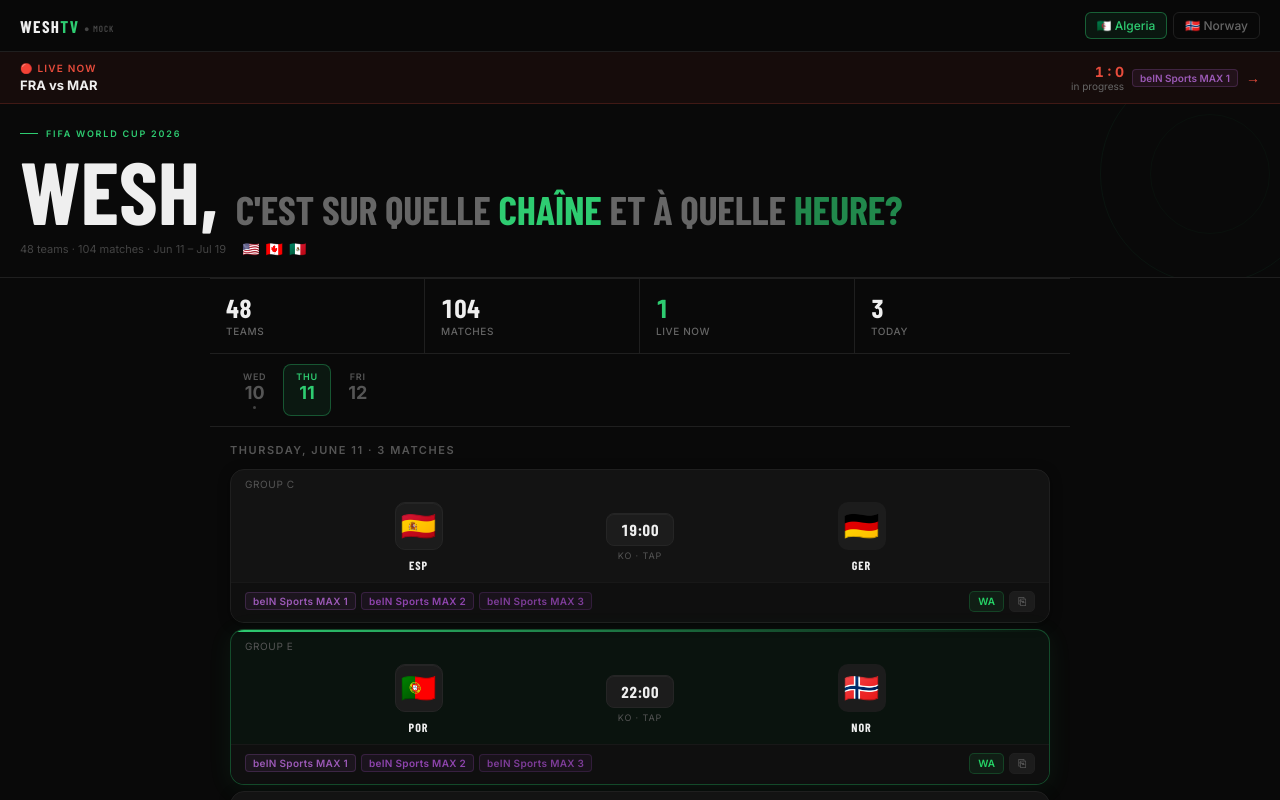
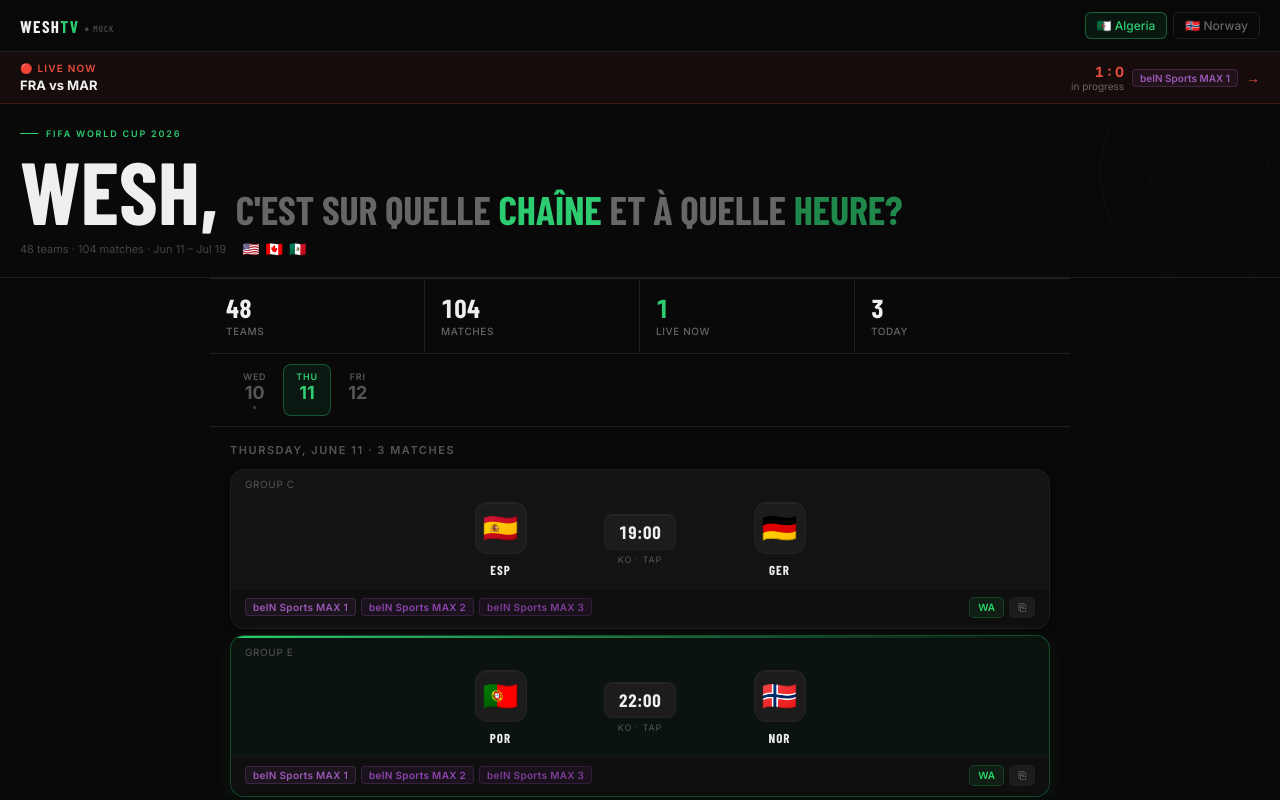
Before and after one commit to lacdart2/weshtv, a Next.js app: page / in a window 1280 px wide. Shown: the top 800 px of the page. Built offline with nearby package versions, Linux system fonts and the light colour scheme; no server answers; a web font is replaced by a local one.

Commit message:
feat: phase 1 complete — card redesign, fonts, hero, depth

```diff
--- a/components/MatchCard.tsx
+++ b/components/MatchCard.tsx
@@ -51,6 +51,7 @@
                 border: '1px solid var(--border)',
                 borderRadius: 12, padding: '12px 16px',
                 display: 'flex', alignItems: 'center', justifyContent: 'space-between',
+                boxShadow: '0 2px 12px rgba(0,0,0,0.4)',
             }}>
                 <div>
                     <div style={{ fontSize: 10, fontWeight: 600, color: '#555', textTransform: 'uppercase', letterSpacing: '0.08em', marginBottom: 3 }}>
@@ -58,7 +59,7 @@
                     </div>
                     <div style={{ fontSize: 12, color: '#444' }}>Teams TBD — depends on group stage</div>
                 </div>
-                <div style={{ fontSize: 15, fontWeight: 700, color: 'var(--text)', fontVariantNumeric: 'tabular-nums' }}>
+                <div style={{ fontSize: 15, fontWeight: 700, color: 'var(--text)', fontVariantNumeric: 'tabular-nums', fontFamily: 'var(--font-barlow)' }}>
                     {t.local}
                 </div>
             </div>
@@ -82,7 +83,7 @@
                     : '0 2px 12px rgba(0,0,0,0.4)',
             }}>
 
-                {/* Top accent bar */}
+                {/* Top accent bar for featured */}
                 {featured && (
                     <div style={{ height: 2, background: 'linear-gradient(90deg, var(--accent), transparent)' }} />
                 )}
@@ -93,7 +94,11 @@
                     justifyContent: 'space-between',
                     padding: '8px 14px 0', gap: 8,
                 }}>
-                    <span style={{ fontSize: 10, color: '#555', letterSpacing: '0.06em', textTransform: 'uppercase' }}>
+                    <span style={{
+                        fontSize: 10, color: '#555',
+                        letterSpacing: '0.06em', textTransform: 'uppercase',
+                        fontFamily: 'var(--font-inter)',
+                    }}>
                         {match.group?.replace(/_/g, ' ')}
                     </span>
                     <div style={{ display: 'flex', alignItems: 'center', gap: 8 }}>
@@ -103,35 +108,47 @@
                                 fontSize: 10, color: 'var(--red)', fontWeight: 600,
                                 background: 'rgba(231,76,60,0.1)', padding: '1px 6px',
                                 borderRadius: 4, border: '1px solid rgba(231,76,60,0.2)',
+                                fontFamily: 'var(--font-inter)',
                             }}>
                                 🌙 Late night
                             </span>
                         )}
                         {t.nextDay && !live && (
-                            <span style={{ fontSize: 10, color: 'var(--red)', fontWeight: 600 }}>+1 day</span>
+                            <span style={{
+                                fontSize: 10, color: 'var(--red)', fontWeight: 600,
+                                fontFamily: 'var(--font-inter)',
+                            }}>
+                                +1 day
+                            </span>
                         )}
                     </div>
                 </div>
 
                 {/* MAIN — home | time+score | away */}
                 <div style={{
-                    display: 'grid', gridTemplateColumns: '1fr auto 1fr',
-                    alignItems: 'center', padding: '12px 14px 10px', gap: 8,
+                    display: 'grid',
+                    gridTemplateColumns: '1fr auto 1fr',
+                    alignItems: 'center',
+                    padding: '12px 14px 10px',
+                    gap: 8,
+                    maxWidth: 480,
+                    margin: '0 auto',
+                    width: '100%',
                 }}>
 
                     {/* HOME */}
                     <div style={{ display: 'flex', flexDirection: 'column', alignItems: 'center', gap: 8 }}>
                         <div style={{
-                            width: 48, height: 48,
+                            width: 52, height: 52,
                             display: 'flex', alignItems: 'center', justifyContent: 'center',
-                            background: 'var(--surface2)', borderRadius: 10, padding: 6,
+                            background: 'var(--surface2)', borderRadius: 12, padding: 6,
                             border: '1px solid #252525',
                             boxShadow: 'inset 0 1px 0 rgba(255,255,255,0.04)',
                         }}>
                             <Crest src={match.homeTeam.flag} alt={match.homeTeam.name} size={36} />
                         </div>
                         <span style={{
-                            fontSize: 12, fontWeight: 800,
+                            fontSize: 13, fontWeight: 800,
                             letterSpacing: '0.08em', textTransform: 'uppercase',
                             color: 'var(--text)', textAlign: 'center',
                             fontFamily: 'var(--font-barlow)',
@@ -140,8 +157,11 @@
                         </span>
                     </div>
 
-                    {/* CENTER */}
-                    <div style={{ display: 'flex', flexDirection: 'column', alignItems: 'center', gap: 4, minWidth: 80 }}>
+                    {/* CENTER — time or score */}
+                    <div style={{
+                        display: 'flex', flexDirection: 'column',
+                        alignItems: 'center', gap: 4, minWidth: 90,
+                    }}>
                         <button
                             onClick={() => setShowTimes(v => !v)}
                             style={{
@@ -153,7 +173,7 @@
                             }}
                         >
                             <span style={{
-                                fontSize: 16, fontWeight: 800,
+                                fontSize: 18, fontWeight: 900,
                                 fontVariantNumeric: 'tabular-nums',
                                 color: showTimes ? 'var(--accent)' : 'var(--text)',
                                 letterSpacing: '0.02em',
@@ -166,7 +186,11 @@
                                         : t.local}
                             </span>
                         </button>
-                        <span style={{ fontSize: 9, color: '#555', letterSpacing: '0.1em', textTransform: 'uppercase' }}>
+                        <span style={{
+                            fontSize: 9, color: '#555',
+                            letterSpacing: '0.1em', textTransform: 'uppercase',
+                            fontFamily: 'var(--font-inter)',
+                        }}>
                             {live ? 'live' : finished ? 'full time' : 'ko · tap'}
                         </span>
                     </div>
@@ -174,14 +198,16 @@
                     {/* AWAY */}
                     <div style={{ display: 'flex', flexDirection: 'column', alignItems: 'center', gap: 8 }}>
                         <div style={{
-                            width: 48, height: 48,
+                            width: 52, height: 52,
                             display: 'flex', alignItems: 'center', justifyContent: 'center',
-                            background: 'var(--surface2)', borderRadius: 10, padding: 6,
+                            background: 'var(--surface2)', borderRadius: 12, padding: 6,
+                            border: '1px solid #252525',
+                            boxShadow: 'inset 0 1px 0 rgba(255,255,255,0.04)',
                         }}>
                             <Crest src={match.awayTeam.flag} alt={match.awayTeam.name} size={36} />
                         </div>
                         <span style={{
-                            fontSize: 12, fontWeight: 800,
+                            fontSize: 13, fontWeight: 800,
                             letterSpacing: '0.08em', textTransform: 'uppercase',
                             color: 'var(--text)', textAlign: 'center',
                             fontFamily: 'var(--font-barlow)',
@@ -201,7 +227,9 @@
                     flexWrap: 'wrap',
                 }}>
                     <div style={{ display: 'flex', gap: 5, flexWrap: 'wrap', alignItems: 'center' }}>
-                        {channels.map(ch => <ChannelPill key={ch} name={ch} region={region} />)}
+                        {channels.map(ch => (
+                            <ChannelPill key={ch} name={ch} region={region} />
+                        ))}
                     </div>
                     <div style={{ display: 'flex', gap: 5, flexShrink: 0 }}>
                         <button onClick={shareMatch} style={{
@@ -210,6 +238,7 @@
                             borderRadius: 5, padding: '3px 8px',
                             fontSize: 10, cursor: 'pointer',
                             color: '#25d366', fontWeight: 600,
+                            fontFamily: 'var(--font-inter)',
                         }}>
                             WA
                         </button>
@@ -220,6 +249,7 @@
                             fontSize: 10, cursor: 'pointer',
                             color: copied ? 'var(--accent)' : '#555',
                             fontWeight: 600,
+                            fontFamily: 'var(--font-inter)',
                         }}>
                             {copied ? '✓' : '⎘'}
                         </button>
@@ -227,6 +257,7 @@
                 </div>
             </div>
 
+            {/* Timezone dropdown */}
             {showTimes && (
                 <div style={{ marginTop: 4 }} onClick={() => setShowTimes(false)}>
                     <TimeTooltip utcDate={match.utcDate} region={region} />
```
